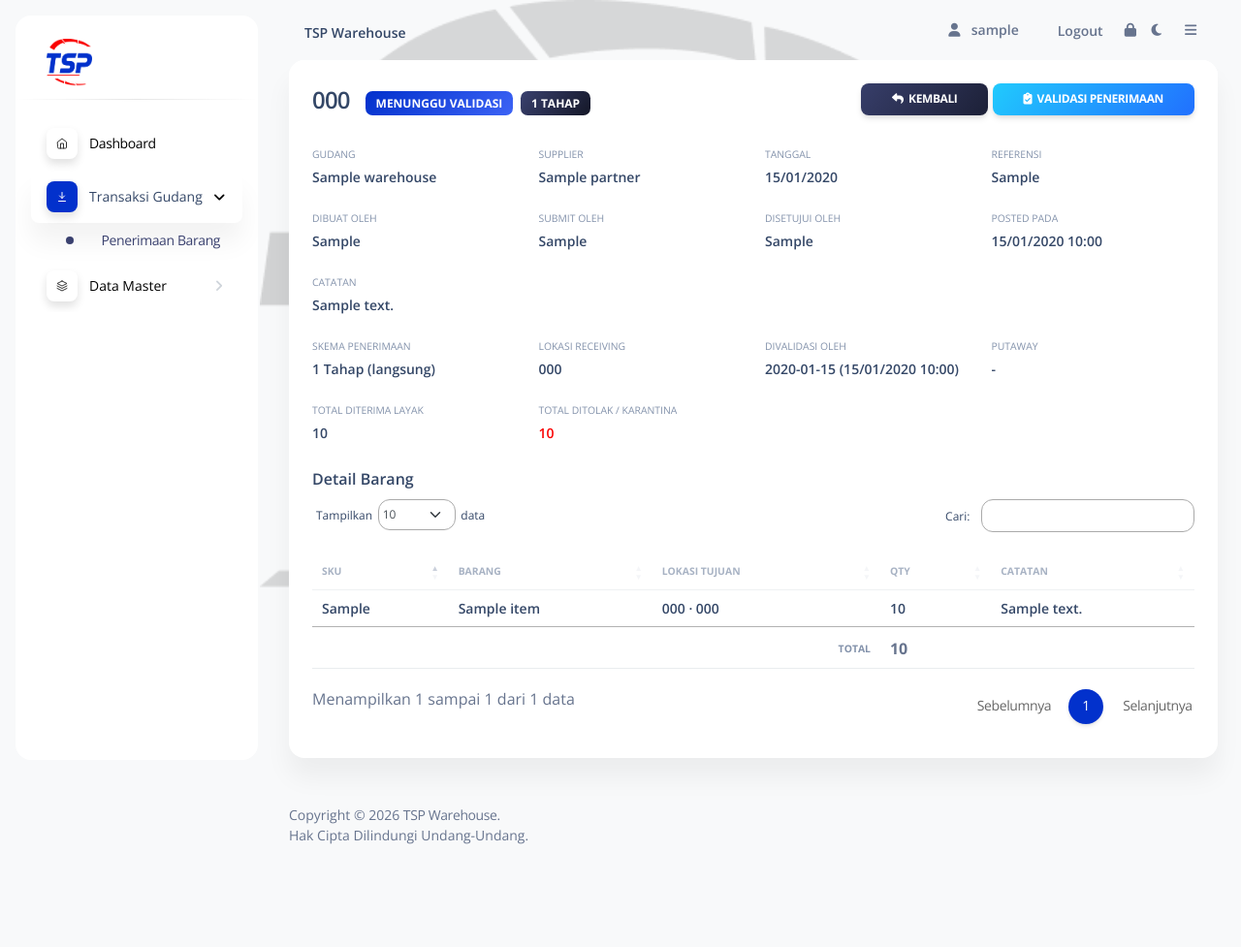
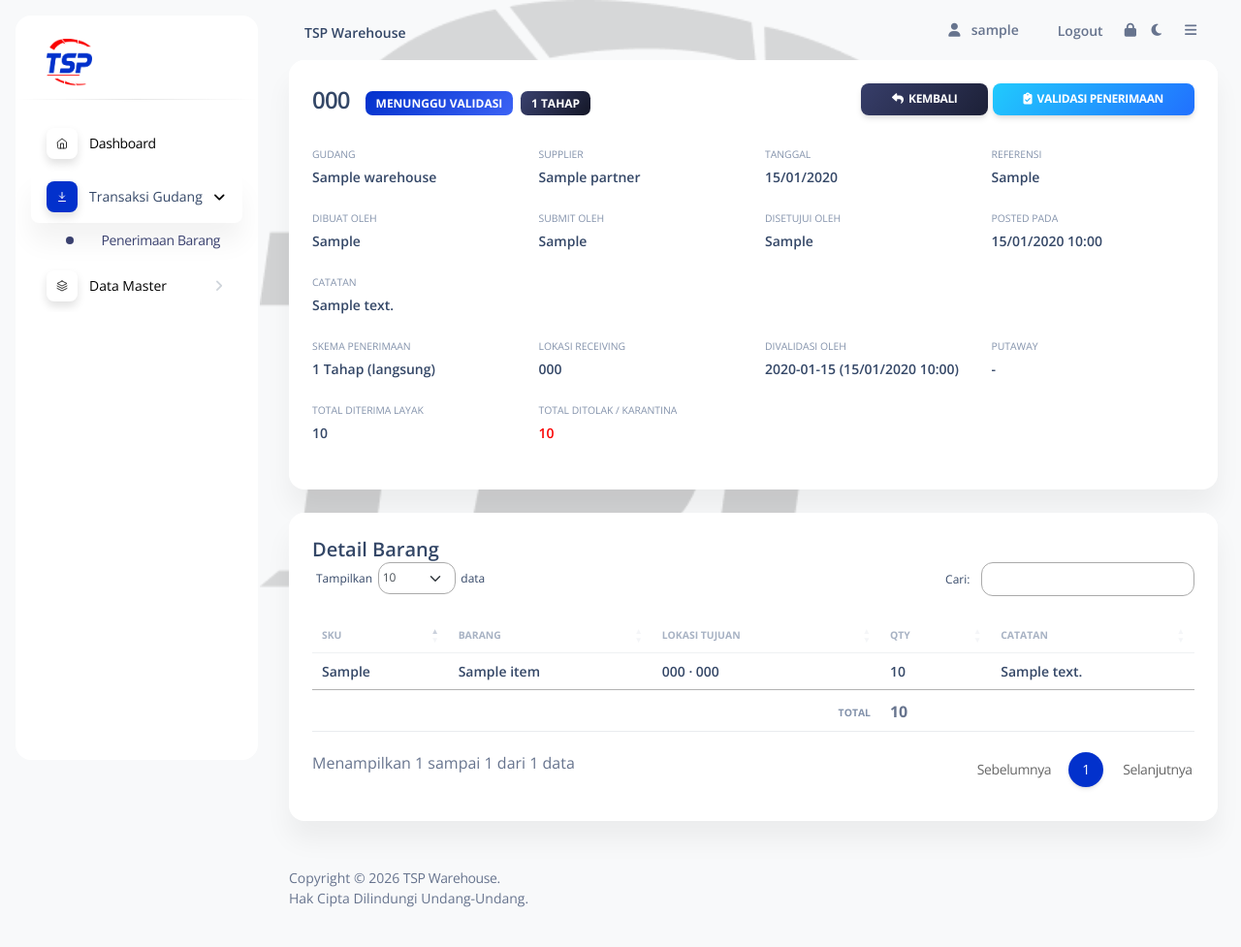
Before and after one commit to Bono2666/timur_sp, a Django app: page /warehouse/receipt/1/ in a window 1280 px wide. Shown: the whole page at 97% size. Before the commit the page ends 871 px from the top, so only its background shows below. Run offline with Django 4.2, Linux system fonts and the light colour scheme; a user stored in the database is signed in; tables that the repository leaves empty hold one stand-in row (values such as "Sample post"); some libraries are stand-ins or nearby versions.

Commit message:
Detail Penerimaan: halaman view dibagi 2 card — card 1 (header dokumen, badge, aksi, grid info) dan card 2 terpisah 'Detail Barang' (tabel + DataTable)

```diff
--- a/apps/templates/home/receipt_view.html
+++ b/apps/templates/home/receipt_view.html
@@ -239,8 +239,15 @@
                     </div>
                     {% endif %}
 
-                    <!-- Tabel baris -->
-                    <h6 class="mb-2">Detail Barang</h6>
+                </div>
+            </div>
+
+            <!-- Card 2: Detail Barang -->
+            <div class="card mt-4">
+                <div class="card-header">
+                    <h5 class="mb-0">Detail Barang</h5>
+                </div>
+                <div class="card-body">
                     <div class="table-responsive">
                         <table class="table align-items-center mb-0" id="rcv-detail-table">
                             <thead>
```
